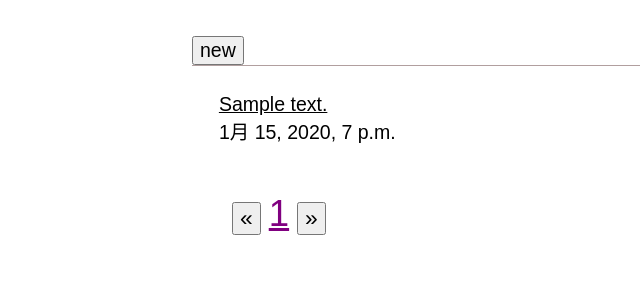
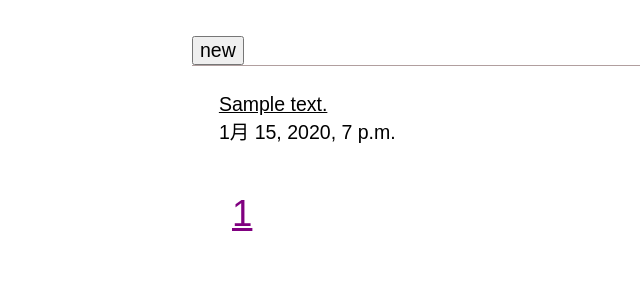
Before and after one commit to Kanata0204/task_app, a Django app: page /task_list/ in a window 1280 px wide. Shown: the part 148-448 px from the top of the page, without its empty margins (0-640 px from the left). Run offline with Django 3.2, Linux system fonts and the light colour scheme; tables that the repository leaves empty hold one stand-in row (values such as "Sample post").

Commit message:
implement next and previous button(page_navigation)

```diff
--- a/taskapp/templates/taskapp/task_list.html
+++ b/taskapp/templates/taskapp/task_list.html
@@ -20,17 +20,22 @@
 
     <nav class="page_navigation">
         <ul style="display: flex;">
-            <li>
-                <a href="#" class="previous"><button>&laquo;</button></a>
-            </li>
+
+            {% if page_obj.has_previous %}
+                <li>
+                    <a href="?page={{ page_obj.previous_page_number }}" class="previous"><button>&laquo;</button></a>
+                </li>
+            {% endif %}
 
             {% for page in paginator.page_range %}
                 <li{% if page == page_obj.number %} class="active" {% endif %}><a href="?page={{ page }}">{{ page }}</a></li>
             {% endfor %}
 
-            <li>
-                <a href="#" class="next"><button>&raquo;</button></a>
-            </li>
+            {% if page_obj.has_next %}
+                <li>
+                    <a href="?page={{ page_obj.next_page_number }}" class="next"><button>&raquo;</button></a>
+                </li>
+            {% endif %}
         </ul>
     </nav>
 
--- a/taskapp/views.py
+++ b/taskapp/views.py
@@ -9,7 +9,7 @@ from .forms import TaskForm
 class TaskListView(ListView):
     model = Task
     context_object_name = "tasks"
-    paginate_by = 3
+    paginate_by = 5
 
 class TaskDetailView(DetailView):
     model = Task
```
